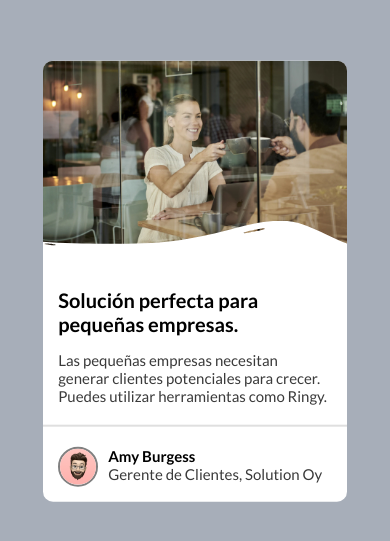
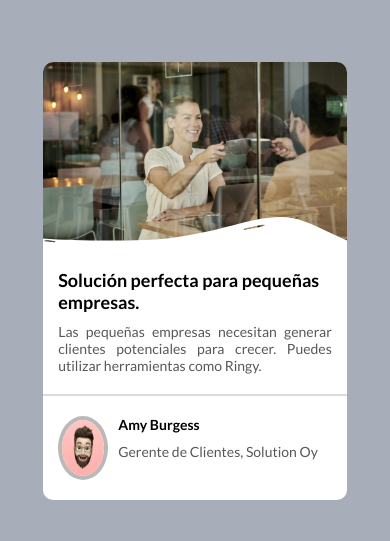
Before and after one commit to aventuraslis/Desafios-web-devchallange, a plain HTML site: page Test8/index.html in a window 390 px wide. Shown: the part 141-682 px from the top of the page. Drawn offline with Linux system fonts and the light colour scheme.

Commit message:
Update styles.css

```diff
--- a/Test8/styles.css
+++ b/Test8/styles.css
@@ -8,106 +8,116 @@ body{
     font-family: "Lato", sans-serif;
     background-color:#a7aeb9;
     min-height: 100vh;
+    display: flex;
+    align-items: center;
+    justify-content: center;
 }
 
 #contenedor {
     display: flex;
     flex-direction: column;
-    justify-content: center;
-    align-items: center;
-    position: absolute;
-    top: 50%;
-    left: 50%;
+    position: relative;
     background-color: white;
-    width: 25rem;
-    transform: translate(-50%, -50%);
+    width: 23rem;
     border-radius: 10px;
-}
-
-
-#fondo img {
-    position: absolute;
-    width: 25rem;
-    top: 13rem;
-    left: 50%;
-    transform: translateX(-50%);
-    z-index: 1;
-}
-
-
-#image img{
-    border-radius: 10px;
-    width: 25rem;
-    z-index: 0;
-}
-
-#contenido{
-    display: flex;
-    flex-direction: column;
     justify-content: center;
     align-items: center;
 }
 
+#image{
+    width: 100%;
+    height: auto;
+}
+
+#image img{
+    width: 100%;
+    height: auto;
+    border-radius: 10px;
+}
+
+#fondo{
+    position: absolute;
+    top: 188px;
+    width: 100%;
+}
+
+#fondo img{
+    width: 100%;
+}
+
+#contenido{
+width: 90%;
+height: auto;
+}
+
 h1{
-    width: 90%;
-    font-size: 24px;
+    font-size: 23px;
+    font-weight: bold;
 }
 
 h2{
     font-size: 16px;
-    font-weight: normal;
+    font-weight: bold;
 }
 
 p{
-    color: rgb(58, 58, 58);
-}
-
-#contenido p{
-    color: rgb(58, 58, 58);
-    width: 90%;
-    margin-top: 15px;
-}
-
-h2{
-    font-weight: bold;
+    font-size: 16px;
+    text-align: justify;
+    margin: 10px 0 20px 0;
+    font-weight: 500;
+    color: rgb(88, 88, 88);
 }
 
 #autor{
+    width: 90%;
     display: flex;
-    width: 90%;
     gap: 10px;
-    margin-bottom: 15px;
+    margin-bottom: 20px;
+}
+
+h3{
+    color: rgb(88, 88, 88);
+    font-size: 16px;
+    font-weight: 500;
 }
 
 #autor img{
-    border: 2px solid gray;
-    width: 40px;
+    width: 50px;
+    height: auto;
     border-radius: 50%;
+    border: solid 4px rgb(185, 185, 185);
+}
+
+#sub-autor{
+    display: flex;
+    flex-direction:column ;
+    justify-content: center;
+    width: 100%;
+    height: auto;
 }
 
 hr{
-    border:  0.5px solid rgb(223, 223, 223);
     width: 100%;
-    margin: 20px 0 20px 0;
+    margin-bottom: 20px;
+    border: solid 0.5px rgb(218, 218, 218);
 }
 
-@media (max-width:640px) {
+@media (max-width:460px) {
     #contenedor{
-        width: 19rem;
-    }
-    #fondo img{
-        width: 19rem;
-        top: 10rem;
-    }
-    #image img{
-        width: 19rem;
+        width: 19rem !important;
+        height: auto;
     }
 
-    h2,p{
-        font-size: 15px;
+    #fondo{
+        top: 155px;
     }
+
     h1{
-        font-size: 20px;
-        margin-top: 20px;
+        font-size: 18px;
     }
+
+    h2,h3,p{
+        font-size: 14px;
+    }
+
 }
```
